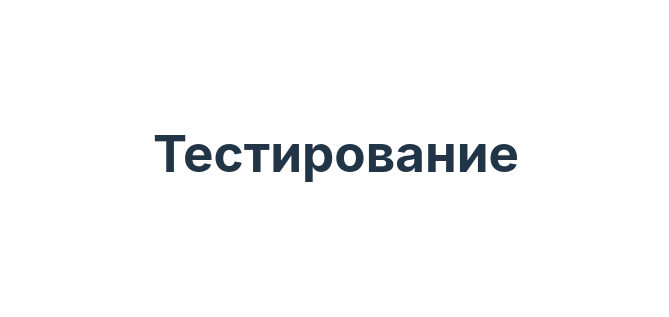
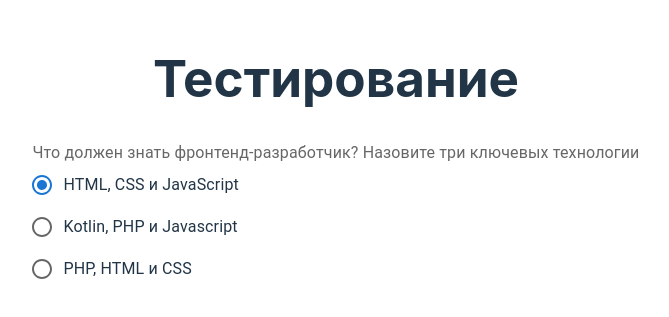
Before and after one commit to parunkov/react12, a React (Vite) app: page / in a window 1280 px wide. Shown: the part 247-564 px from the top of the page, without its empty margins (304-973 px from the left). Built offline with nearby package versions, Linux system fonts and the light colour scheme.

Commit message:
radio test

```diff
--- a/src/App.tsx
+++ b/src/App.tsx
@@ -1,40 +1,48 @@
-import { useState } from 'react'
+import { useEffect, useState } from 'react'
 import './App.scss'
+import RadioTest from './components/radioTest/RadioTest';
 
 function App() {
   const initialState = {
     time: 0,
+    curretIndex: 0,
     test: [
       {
         id: 1,
         type: 'radio',
-      question:'Что должен знать фронтенд-разработчик? Назовите три ключевых технологии',
+        question: 'Что должен знать фронтенд-разработчик? Назовите три ключевых технологии',
         answers: ['HTML, CSS и JavaScript', 'Kotlin, PHP и Javascript', 'PHP, HTML и CSS'],
         result: null
       },
       {
         id: 2,
         type: 'checkbox',
-      question:'Отметьте варианты ответа',
+        question: 'Отметьте варианты ответа',
         answers: ['Вариант 1', 'Вариант 2', 'Вариант 3'],
         result: null
       },
       {
         id: 3,
         type: 'input',
-      question:'Напишите ответ на вопрос',
+        question: 'Напишите ответ на вопрос',
         result: null
       },
       {
         id: 4,
         type: 'textarea',
-      question:'Напишите ответ на вопрос и решение',
+        question: 'Напишите ответ на вопрос и решение',
         answers: [],
         result: null
       }
     ]
-  }
+  };
+
   const [appState, setAppState] = useState(initialState);
+  useEffect(() => {
+    console.log(appState.curretIndex);
+    console.log(appState.test[appState.curretIndex]);
+
+  }, [appState.curretIndex]);
 
   return (
     <>
@@ -43,7 +51,11 @@ function App() {
         <div className="clock"></div>
       </div>
       <div className="progressWrapper"></div>
-      <div className="testWrapper"></div>
+      <div className="testWrapper">
+        {appState.test[appState.curretIndex]?.type === 'radio' ? <RadioTest
+          question={appState.test[appState.curretIndex]?.question}
+          answers={appState.test[appState.curretIndex].answers}/> : ''}
+      </div>
     </>
   )
 }
--- /dev/null
+++ b/src/components/radioTest/RadioTest.tsx
@@ -0,0 +1,29 @@
+import { FormControl, FormControlLabel, FormLabel, Radio, RadioGroup } from "@mui/material";
+
+interface RadioProps {
+    question: string;
+    answers?: string[];
+}
+
+function RadioTest({ question, answers }: RadioProps) {
+    console.log(question);
+    console.log(answers);
+
+
+    return (
+        <>
+            <FormControl>
+                <FormLabel id="demo-radio-buttons-group-label">{question}</FormLabel>
+                <RadioGroup
+                    aria-labelledby="demo-radio-buttons-group-label"
+                    defaultValue={answers && answers[0]}
+                    name="radio-buttons-group"
+                >
+                    {answers && answers.map((item) => <FormControlLabel value={item} control={<Radio />} label={item} />)}
+                </RadioGroup>
+            </FormControl>
+        </>
+    )
+}
+
+export default RadioTest
```
Lines whose indentation alone changed are shown as unchanged.
